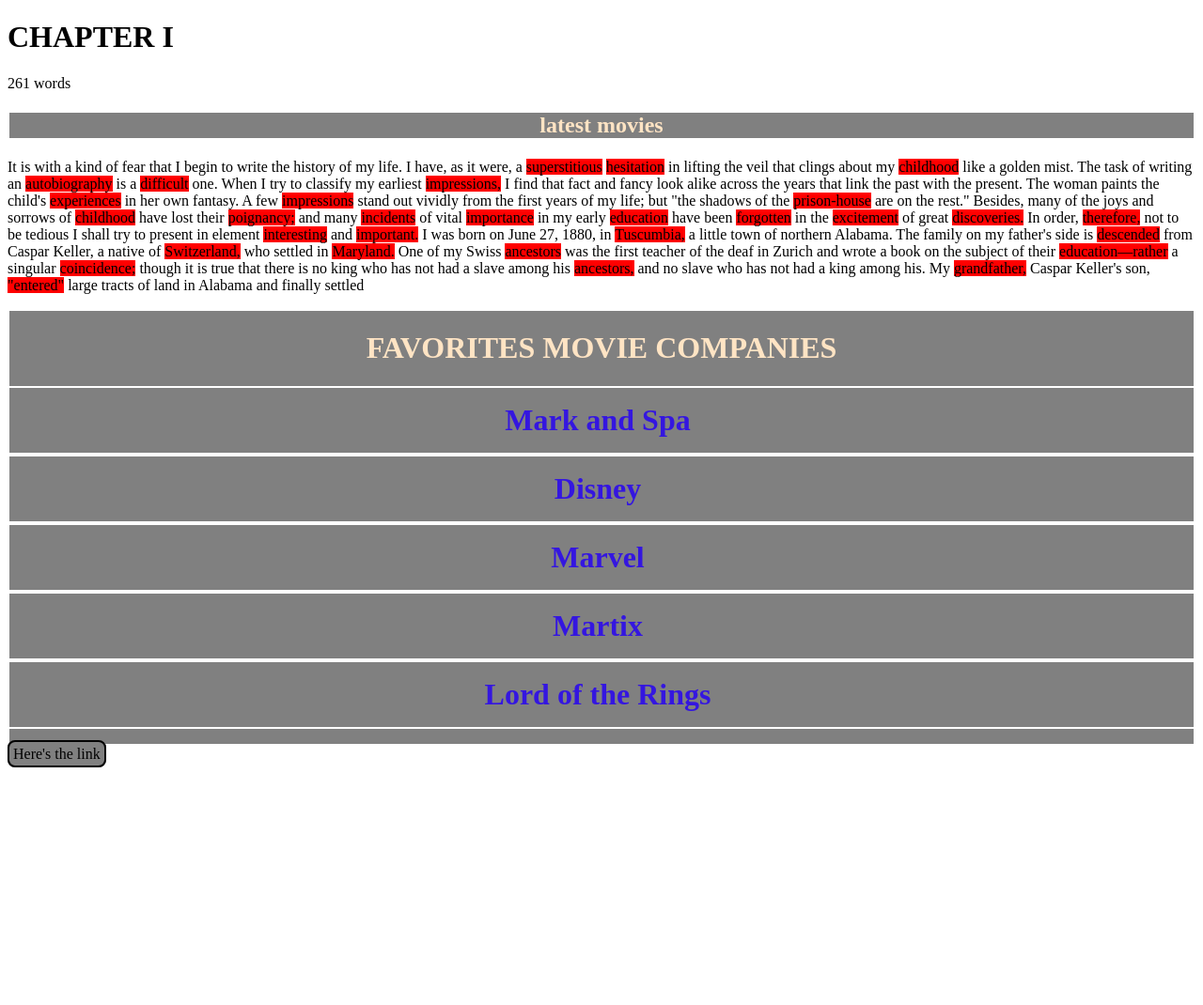
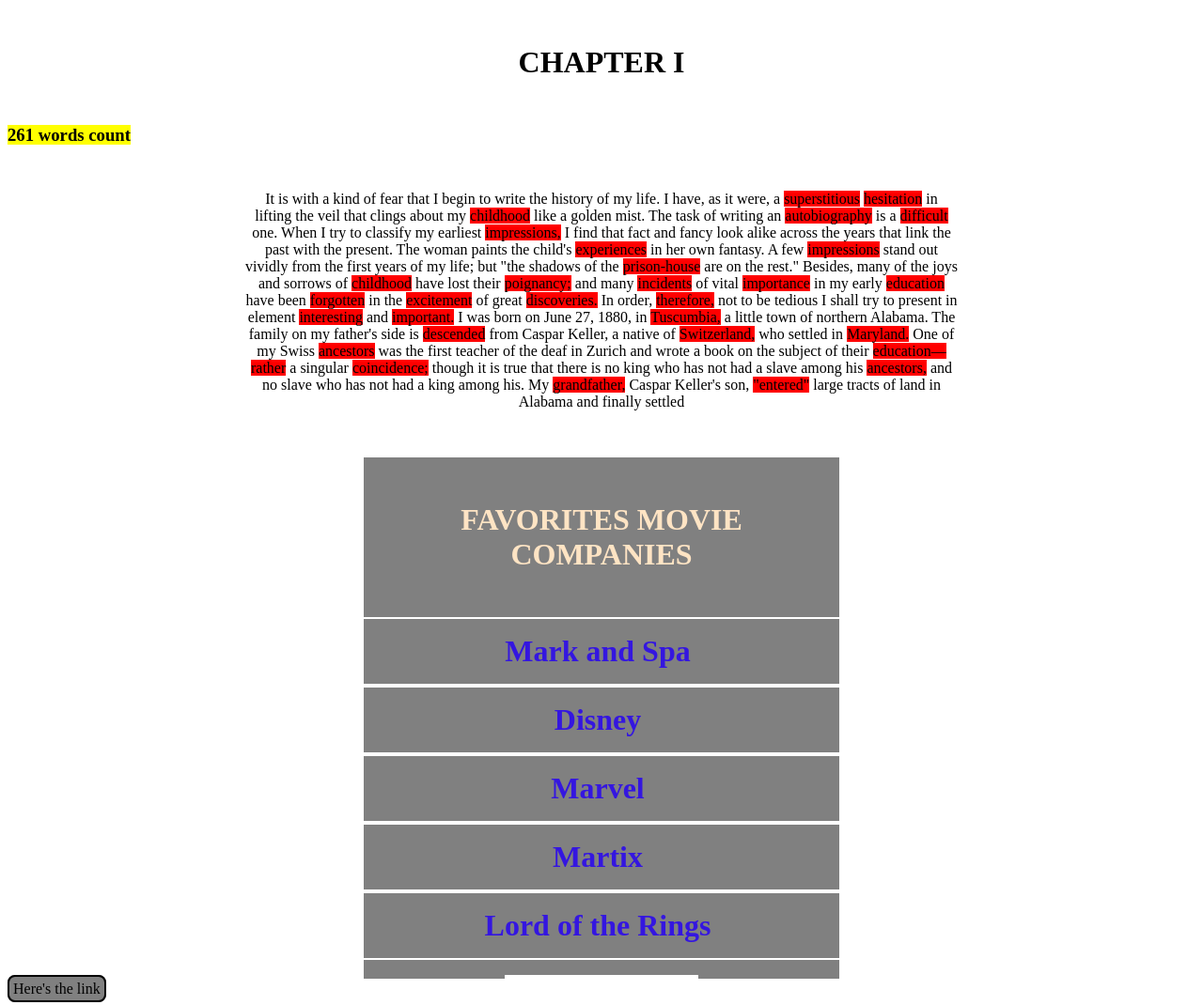
Before and after one commit to adeolammy/Dom-Manioulation, a plain HTML site: page index.html in a window 1280 px wide. Shown: the whole page at 94% size. Before the commit the page ends 820 px from the top, so only its background shows below. Drawn offline with Linux system fonts and the light colour scheme.

Commit message:
added commit

```diff
--- a/main.js
+++ b/main.js
@@ -70,9 +70,10 @@
 // /    get to total numbers of word and insert above the text
 
 let ans = cont.innerText.split(' ').length;
-let div = document.createElement('div')
-div.innerText = `${ans} words`;
-document.body.insertBefore(div, cont)
+let h3 = document.createElement('h3')
+h3.innerText = `${ans} words count`;
+document.body.insertBefore(h3, cont).style.background = 'yellow'
+document.body.insertBefore(h3, cont).style.display = 'inline'
 
 
 
@@ -96,5 +97,5 @@
 const diva = document.querySelector('div');
 const h2 = document.createElement('h2');
 diva.append(h2)
-h2.innerText = 'latest movies'
+// h2.innerText = 'latest movies'
 h2.classList.add('movies')
--- a/style.css
+++ b/style.css
@@ -1,8 +1,16 @@
+
+h1, p{
+     text-align: center;
+    width: 60%;
+    height: auto;
+    margin: 3rem auto;
+}
+
 .movies{
      text-align: center;
-    width: auto;
+    width: 40%;
     height: auto;
-    /* margin: 0 auto; */
+    margin: 0 auto;
     background-color: gray;
     border: 2px solid white;
     color: bisque;
```
Also changed, not shown: index.html (+1 -1 lines).
